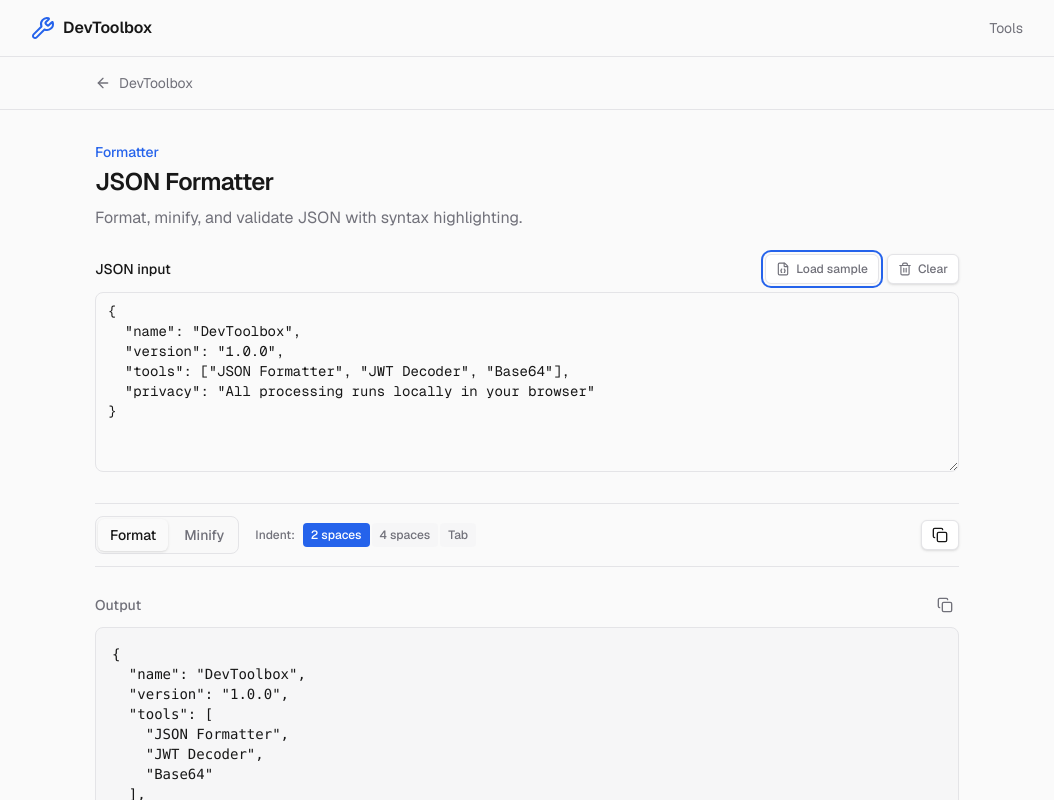
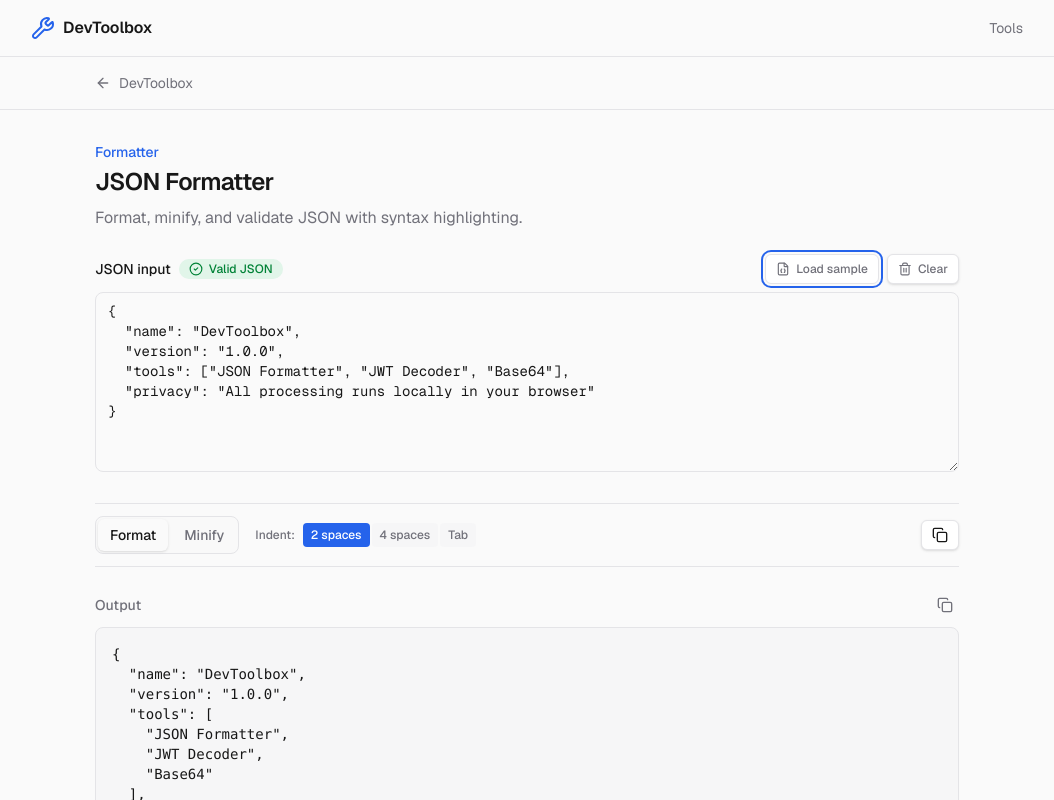
Before and after one commit to dchobarkar/devtoolbox, a Next.js app: page /tools/json-formatter in a window 1280 px wide. Both pictures are taken after a click on the button "Load sample". Shown: the top 800 px of the page, without its empty margins (113-1167 px from the left). Built offline with nearby package versions, Linux system fonts and the light colour scheme.

Commit message:
feat: add valid json sign

```diff
--- a/app/tools/json-formatter/tool-client.tsx
+++ b/app/tools/json-formatter/tool-client.tsx
@@ -1,7 +1,7 @@
 "use client";
 
 import { useState, useMemo, useCallback } from "react";
-import { Trash2, FileJson } from "lucide-react";
+import { Trash2, FileJson, CheckCircle2, XCircle } from "lucide-react";
 
 import { TextArea } from "@/components/shared/TextArea";
 import { CopyButton } from "@/components/shared/CopyButton";
@@ -47,9 +47,34 @@ export function JsonFormatterClient() {
       {/* Input panel */}
       <section className="space-y-2">
         <div className="flex flex-wrap items-center justify-between gap-2">
-          <label className="text-sm font-medium text-foreground">
-            JSON input
-          </label>
+          <div className="flex flex-wrap items-center gap-2">
+            <label className="text-sm font-medium text-foreground">
+              JSON input
+            </label>
+            {input.trim() && (
+              <span
+                className={`inline-flex items-center gap-1.5 rounded-full px-2.5 py-0.5 text-xs font-medium ${
+                  validation.valid
+                    ? "bg-green-500/10 text-green-700 dark:text-green-400"
+                    : "bg-red-500/10 text-red-700 dark:text-red-400"
+                }`}
+                role="status"
+                aria-live="polite"
+              >
+                {validation.valid ? (
+                  <>
+                    <CheckCircle2 className="h-3.5 w-3.5" aria-hidden />
+                    Valid JSON
+                  </>
+                ) : (
+                  <>
+                    <XCircle className="h-3.5 w-3.5" aria-hidden />
+                    Invalid JSON
+                  </>
+                )}
+              </span>
+            )}
+          </div>
           <div className="flex flex-wrap items-center gap-2">
             <button
               type="button"
```
